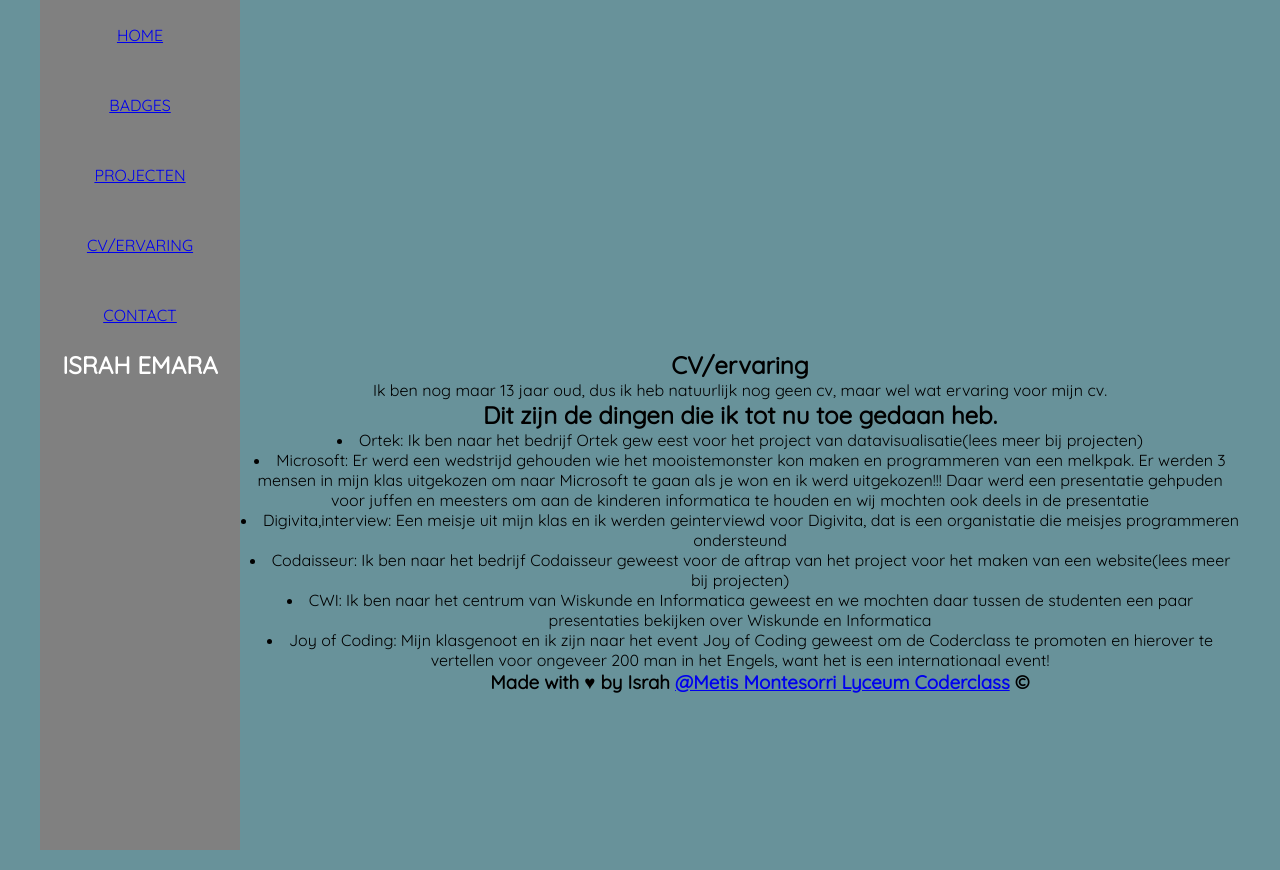
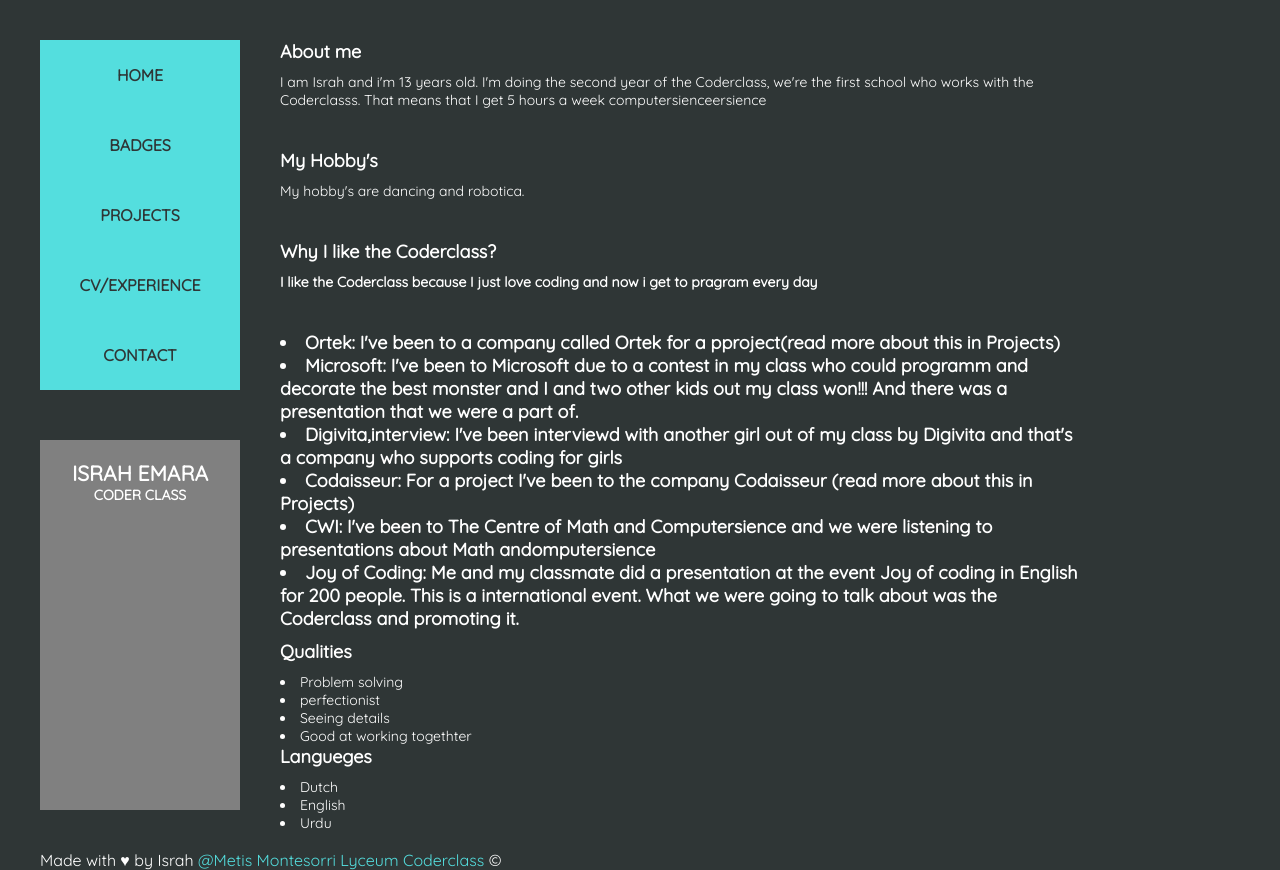
Before and after one commit to israh333/israh33, a plain HTML site: page cv0.html in a window 1280 px wide. Drawn offline with Linux system fonts and the light colour scheme.

Commit message:
nieuwe afbeelding toegevoegd en code geordend

```diff
--- a/badges0.html
+++ b/badges0.html
@@ -13,35 +13,30 @@
         <ul id="menu">
           <li><a href="home0.html">Home</a></li>
           <li><a href="badges0.html">Badges</a></li>
-          <li><a href="projecten0.html">Projecten</a></li>
-          <li><a href="cv0.html">Cv/ervaring</a></li>
+          <li><a href="projecten0.html">Projects</a></li>
+          <li><a href="cv0.html">Cv/experience</a></li>
           <li><a href="contact0.html">Contact</a></li>
         </ul
       </nav>
     </header>
+  <article class="content">
+    <h1>Badges</h1>
+    <p>
+     Im in the second year of highschool and my school is the first school to introduce the Coderclass, witch means that i get 5 hours a
+      week of computersience and programming in diffrent languages and levels. If i'm done
+       with a module(chapter) i get a badge, witch is a kind of medal.
+    </p>
+    <h2>These badges I have so far</h2>
+    <script data-type="user" data-id="2246748" async="" defer="" src="https://beta.credly.noahloomans.com/credly-widget.js"></script>
+  </article>
+  <section id="israh">
+    <h1>Israh Emara</h1>
+    <p>CODER CLASS</p>
+  </section>
 
-    <section id="israh">
-      <h1>Israh Emara</h1>
-    </section>
-      <article>
-   <h2>Badges</h2>
-  <p>
-    Ik ben Israh en ik ben 13 jaar oud. Ik zit in het 2e jaar van de Coderclass op het Metis Montesorri Lyceum (link onderin). De Coderclass bestaat
-    alleen op onze school en het houdt in dat ik 5 uur in de week informatica krijg en je
-    krijgt ook badges (dat zijn een soort van medailles als je een module, oftewel hoofdstuk hebt afgerond).
-  </p>
-   <h2>Deze badges heb ik tot nu toe gemaakt</h2>
 
- </article>
-
-     </section>
-
-     <script data-type="user" data-id="2246748" async="" defer="" src="https://beta.credly.noahloomans.com/credly-widget.js"></script>
-
-  <footer>
-</div> <!-- einde wrapper -->
-   <h3>Made with &hearts; by Israh <a href="http://www.hetmml.nl/">@Metis Montesorri Lyceum Coderclass</a> &copy</h3>
-
- </footer>
-  </body>
+  <footer><p>Made with &hearts; by Israh <a href="http://www.hetmml.nl/">@Metis Montesorri Lyceum Coderclass</a> &copy</p></footer>
+  </footer>
+  </div> <!-- einde wrapper -->
+</body>
 </html>
--- a/cv0.html
+++ b/cv0.html
@@ -2,7 +2,7 @@
 <html>
   <head>
     <meta charset="utf-8">
-    <title>CV/ervaring</title>
+    <title>Portofolio van Israh</title>
     <link rel="stylesheet" href="portofolio0.css" type="text/css">
 
   </head>
@@ -13,43 +13,57 @@
           <ul id="menu">
             <li><a href="home0.html">Home</a></li>
             <li><a href="badges0.html">Badges</a></li>
-          <li><a href="projecten0.html">Projecten</a></li>
-          <li><a href="cv0.html">Cv/ervaring</a></li>
+            <li><a href="projecten0.html">Projects</a></li>
+            <li><a href="cv0.html">Cv/experience</a></li>
             <li><a href="contact0.html">Contact</a></li>
           </ul
         </nav>
         </header>
+        <article class="content">
+          <h1>About me</h1>
 
+
+
+
+          <p>
+            I am Israh and i'm 13 years old. I'm doing the second year of the Coderclass, we're the first school who works with the Coderclasss. That means that I get 5 hours a week computersienceersience
+          </p>
+          <h2>My Hobby's</h2>
+          <p> My hobby's are dancing and robotica.</p>
+
+          <h2>Why I like the Coderclass?<h2>
+          <p>I like the Coderclass because I just love coding and now i get to pragram every day </p>
+
+          <li>Ortek: I've been to a company called Ortek for a pproject(read more about this in Projects)</li>
+          <li>Microsoft: I've been to Microsoft due to a contest in my class who could programm and decorate the best monster and I and two other kids out my class won!!! And there was a presentation that we were a part of.
+          <li>Digivita,interview: I've been interviewd with another girl out of my class by Digivita and that's a company who supports coding for girls</li>
+          <li>Codaisseur: For a project I've been to the company Codaisseur (read more about this in Projects)</li>
+          <li>CWI: I've been to The Centre of Math and Computersience and we were listening to presentations about Math andomputersience</li>
+          <li>Joy of Coding: Me and my classmate did a presentation at the event Joy of coding in English for 200 people. This is a international event. What we were going to talk about was the Coderclass and promoting it.  </li>
+
+
+
+          <h2>Qualities</h2>
+          <li>Problem solving</li>
+          <li>perfectionist</li>
+          <li>Seeing details</li>
+          <li>Good at working togethter</li>
+          <article>
+            <h2>Langueges</h2>
+            <li>Dutch</li>
+            <li>English</li>
+            <li>Urdu</li>
+          </article>
+        </article>
         <section id="israh">
           <h1>Israh Emara</h1>
+          <p>CODER CLASS</p>
         </section>
-      <article>
-   <h2>CV/ervaring</h2>
-  <p>
-    Ik ben nog maar 13 jaar oud, dus ik heb natuurlijk nog geen cv, maar wel wat ervaring voor mijn cv.
-  </p>
-   <h2>Dit zijn de dingen die ik tot nu toe gedaan heb.</h2>
-
- </article>
-
-     </section>
-
-<article>
-
-
-     <li>Ortek: Ik ben naar het bedrijf Ortek gew eest voor het project van datavisualisatie(lees meer bij projecten)</li>
-     <li>Microsoft: Er werd een wedstrijd gehouden wie het mooistemonster kon maken en programmeren van een melkpak. Er werden 3 mensen in mijn klas uitgekozen om naar Microsoft te gaan als je won en ik werd uitgekozen!!! Daar werd een presentatie gehpuden voor juffen en meesters om aan de kinderen informatica te houden en wij mochten ook deels in de presentatie </li>
-     <li>Digivita,interview: Een meisje uit mijn klas en ik werden geinterviewd voor Digivita, dat is een organistatie die meisjes programmeren ondersteund</li>
-     <li>Codaisseur: Ik ben naar het bedrijf Codaisseur geweest voor de aftrap van het project voor het maken van een website(lees meer bij projecten)</li>
-     <li>CWI: Ik ben naar het centrum van Wiskunde en Informatica geweest en we mochten daar tussen de studenten een paar presentaties bekijken over Wiskunde en Informatica</li>
-     <li>Joy of Coding: Mijn klasgenoot en ik zijn naar het event Joy of Coding geweest om de Coderclass te promoten en hierover te vertellen voor ongeveer 200 man in het Engels, want het is een internationaal event!</li>
-
-</article>
-
       <footer>
+        <footer>
+          <p>Made with &hearts; by Israh <a href="http://www.hetmml.nl/">@Metis Montesorri Lyceum Coderclass</a> &copy</p>
+        </footer>
+      </footer>
    </div> <!-- einde wrapper -->
-   <h3>Made with &hearts; by Israh <a href="http://www.hetmml.nl/">@Metis Montesorri Lyceum Coderclass</a> &copy</h3>
-
- </footer>
   </body>
 </html>
--- a/portofolio0.css
+++ b/portofolio0.css
@@ -6,8 +6,9 @@
 
 body {
   font-family: 'Quicksand', sans-serif;
-  background-color:#68929A  ;
-  text-align:center;
+  background-color: #2F3636;
+  text-align: left;
+  color: white ;
 }
 
 #wrapper {
@@ -20,46 +21,102 @@ body {
 }
 #menu{
   list-style-type: none;
+  float:left;
+  margin-top:40px;
+
+
 }
 
 ul li {
   width:200px;
-  background: gray  ;
+  background: #4FA1A5    ;
   padding: 0px;
   text-align: center;
   height:70px;
   text-transform: uppercase;
   line-height:70px;
   display: block;
+font-weight: bold;
 
 }
 
-ul li a:link, ul li a:visted{
-  color: white;
+ul li a:link, ul li a:visited{
+  color: #2F3636;
   text-decoration: none;
   display: block;
-  background-color:black;
+  background-color:#54DEDE;
 
 
 }
 
 ul li a:hover, ul li a:active {
   color: white;
-  background-color:black;
+  background-color:#2F3636;
   display: block;
-    text-decoration: none;
+  text-decoration: none;
 
+}
+.content{
+  height:400px;
+  float: left;
+  padding-top:40px;
+  padding-left:40px;
+  width: 800px;
+  font-family: 'Quicksand', sans-serif;
+  font-size: 14px;
+
+}
+.content h1, .content h2, .content p{
+  font-size: 14px;
+  padding-bottom:10px;
+}
+.content h1, .content h2{
+  font-size: 18px;
+  font-weight: bold;
+
+
+}
+
+.content p{
+padding-bottom: 40px;
 }
 #israh{
 float:left;
-height:500px;
+height:350px;
 width:200px;
 background-color:grey;
 color:white;
 font-family: 'Quicksand', sans-serif;
 text-transform: uppercase;
+text-align: center;
+padding-top:20px;
+font-size: 14px;
+font-weight: bold;
+
+}
 
 
+
+footer {
+  padding-top:20px;
+  color: white;
+float:left;
+width:1200px;
+
+}
+a:link, a:visited{
+  color: #54DEDE;
+  text-decoration: none;
+
+
+}
+
+a:hover, a:active {
+  color: white;
+  background-color:#2F3636;
+  text-decoration: none;
+
+}
 
 
 
```
Also changed, not shown: contact0.html (+20 -25 lines), home0.html (+14 -20 lines), projecten0.html (+18 -18 lines), images/download.png (added). Lines whose indentation alone changed are shown as unchanged.
